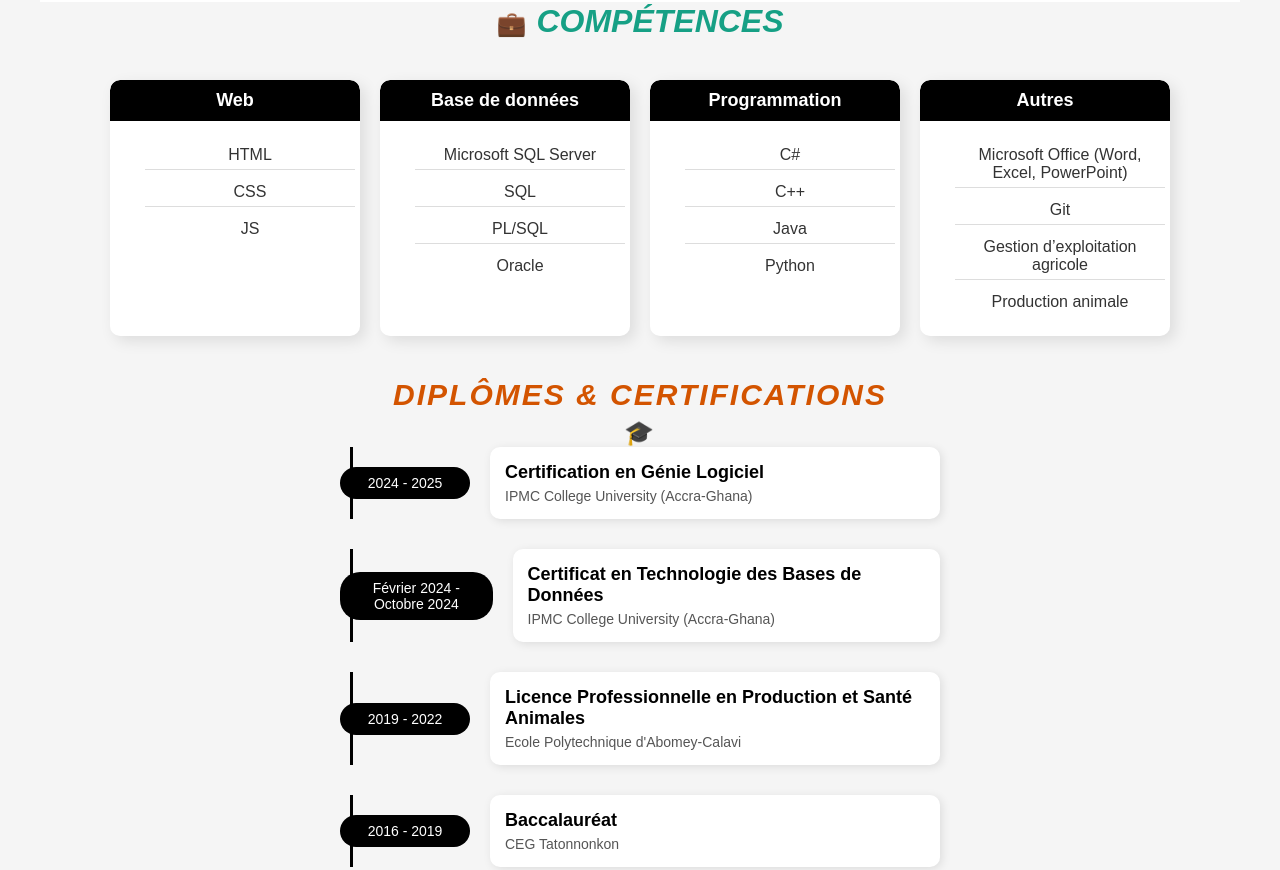
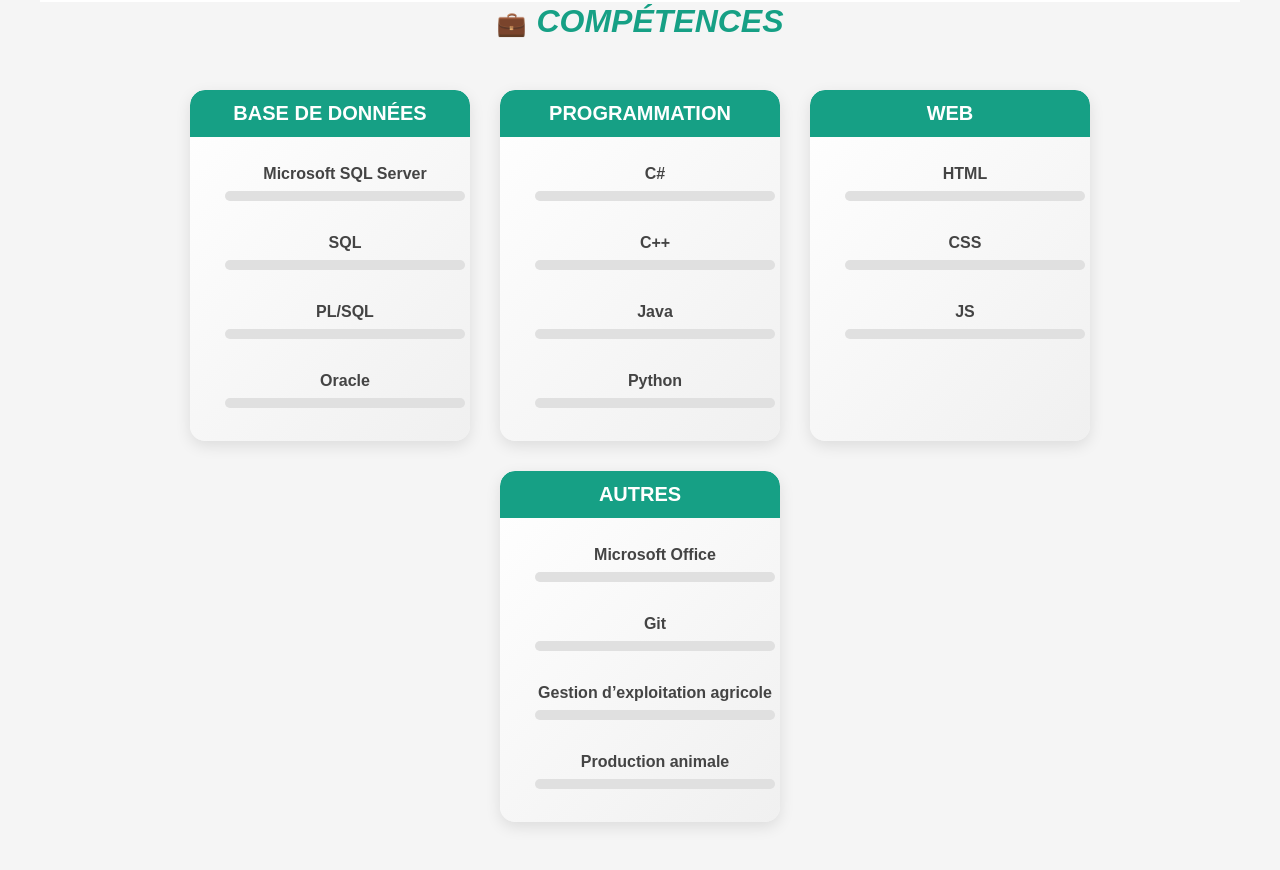
Before and after one commit to HOUDAED/edvige-portifolio.site, a plain HTML site: page index.html in a window 1280 px wide. Shown: the part 1489-2359 px from the top of the page. Drawn offline with Linux system fonts and the light colour scheme.

Commit message:
ajout du pourcentage d maitrise des competences

```diff
--- a/index.html
+++ b/index.html
@@ -143,49 +143,97 @@
         </div>
     </section>
 
-    <section id ="he-competences" class="content-section">
+    <section id="he-competences" class="content-section">
         <h2><em>Compétences</em></h2>
         <div class="competences-container">
+
             <div class="competence-category">
-                <div class="category-header">Web</div>
-                <ul>
-                    <li>HTML </li>
-                    <li>CSS </li>
-                    <li>JS</li>
-                </ul>
-            </div>
-
-            <div class="competence-category" class="content-section">
                 <div class="category-header">Base de données</div>
                 <ul>
-                    <li> Microsoft SQL Server</li>
-                    <li>SQL</li>
-                    <li>PL/SQL</li>
-                    <li>Oracle</li>
+                    <li onmouseover="animateSkill(this, 80)">Microsoft SQL Server
+                        <div class="skill-bar"><div class="skill-fill"></div></div>
+                        <span class="skill-percent"></span>
+                    </li>
+                    <li onmouseover="animateSkill(this, 85)">SQL
+                        <div class="skill-bar"><div class="skill-fill"></div></div>
+                        <span class="skill-percent"></span>
+                    </li>
+                    <li onmouseover="animateSkill(this, 75)">PL/SQL
+                        <div class="skill-bar"><div class="skill-fill"></div></div>
+                        <span class="skill-percent"></span>
+                    </li>
+                    <li onmouseover="animateSkill(this, 70)">Oracle
+                        <div class="skill-bar"><div class="skill-fill"></div></div>
+                        <span class="skill-percent"></span>
+                    </li>
                 </ul>
             </div>
 
             <div class="competence-category">
                 <div class="category-header">Programmation</div>
                 <ul>
-                    <li>C#</li>
-                    <li>C++</li>
-                    <li>Java</li>
-                    <li>Python</li>
+                    <li onmouseover="animateSkill(this, 85)">C#
+                        <div class="skill-bar"><div class="skill-fill"></div></div>
+                        <span class="skill-percent"></span>
+                    </li>
+                    <li onmouseover="animateSkill(this, 80)">C++
+                        <div class="skill-bar"><div class="skill-fill"></div></div>
+                        <span class="skill-percent"></span>
+                    </li>
+                    <li onmouseover="animateSkill(this, 75)">Java
+                        <div class="skill-bar"><div class="skill-fill"></div></div>
+                        <span class="skill-percent"></span>
+                    </li>
+                    <li onmouseover="animateSkill(this, 90)">Python
+                        <div class="skill-bar"><div class="skill-fill"></div></div>
+                        <span class="skill-percent"></span>
+                    </li>
                 </ul>
             </div>
 
             <div class="competence-category">
+                <div class="category-header">Web</div>
+                <ul>
+                    <li onmouseover="animateSkill(this, 90)">HTML
+                        <div class="skill-bar"><div class="skill-fill"></div></div>
+                        <span class="skill-percent"></span>
+                    </li>
+                    <li onmouseover="animateSkill(this, 85)">CSS
+                        <div class="skill-bar"><div class="skill-fill"></div></div>
+                        <span class="skill-percent"></span>
+                    </li>
+                    <li onmouseover="animateSkill(this, 75)">JS
+                        <div class="skill-bar"><div class="skill-fill"></div></div>
+                        <span class="skill-percent"></span>
+                    </li>
+                </ul>
+            </div>
+            <div class="competence-category">
                 <div class="category-header">Autres</div>
                 <ul>
-                    <li>Microsoft Office (Word, Excel, PowerPoint)</li>
-                    <li>Git</li>
-                    <li>Gestion d’exploitation agricole</li>
-                    <li>Production animale</li>
+                    <li onmouseover="animateSkill(this, 95)">Microsoft Office
+                        <div class="skill-bar"><div class="skill-fill"></div></div>
+                        <span class="skill-percent"></span>
+                    </li>
+                    <li onmouseover="animateSkill(this, 85)">Git
+                        <div class="skill-bar"><div class="skill-fill"></div></div>
+                        <span class="skill-percent"></span>
+                    </li>
+                    <li onmouseover="animateSkill(this, 80)">Gestion d’exploitation agricole
+                        <div class="skill-bar"><div class="skill-fill"></div></div>
+                        <span class="skill-percent"></span>
+                    </li>
+                    <li onmouseover="animateSkill(this, 85)">Production animale
+                        <div class="skill-bar"><div class="skill-fill"></div></div>
+                        <span class="skill-percent"></span>
+                    </li>
                 </ul>
             </div>
 
+        </div>
     </section>
+
+
     <section id="he-diplomes" class="content-section">
         <h2><em>Diplômes & Certifications</em></h2>
         <div class="timeline">
--- a/jr_portifolio.css
+++ b/jr_portifolio.css
@@ -484,56 +484,104 @@ button:hover, .tab-button:hover {
 .tab-content.active {
     display: block;
 }
+/* Conteneur principal des compétences */
 .competences-container {
     display: flex;
     flex-wrap: wrap;
-    gap: 20px;
+    gap: 30px;
     justify-content: center;
-    padding: 40px 10px;
+    padding: 50px 20px;
 }
 
+/* Bloc de catégorie de compétence */
 .competence-category {
-    background: white;
-    border-radius: 10px;
-    box-shadow: 5px 5px 15px rgba(0, 0, 0, 0.1);
-    width: 250px; /* Taille du bloc */
+    background: linear-gradient(135deg, #ffffff, #f0f0f0);
+    border-radius: 15px;
+    box-shadow: 0px 5px 15px rgba(0, 0, 0, 0.1);
+    width: 280px; /* Taille ajustée */
     overflow: hidden;
     position: relative;
+    transition: transform 0.3s ease-in-out;
 }
 
-.category-header {
-    background: black;
-    color: white;
-    padding: 10px;
-    text-align: center;
-    font-size: 18px;
-    font-weight: bold;
-    border-top-left-radius: 10px;
-    border-top-right-radius: 10px;
+.competence-category:hover {
+    transform: translateY(-5px);
+    box-shadow: 0px 10px 20px rgba(0, 0, 0, 0.15);
 }
 
+/* Titre des catégories */
+.category-header {
+    background: #16a085;
+    color: white;
+    padding: 12px;
+    text-align: center;
+    font-size: 20px;
+    font-weight: bold;
+    text-transform: uppercase;
+    border-top-left-radius: 15px;
+    border-top-right-radius: 15px;
+}
+
+/* Liste des compétences */
 .competence-category ul {
     list-style: none;
     padding: 20px;
     margin: 0;
     display: flex;
     flex-direction: column;
-    align-items: flex-start;
-    gap: 8px;
+    gap: 12px;
 }
 
+/* Élément de compétence */
 .competence-category ul li {
-    display: block;
+    display: flex;
+    flex-direction: column;
+    align-items: center;
     font-size: 16px;
-    padding: 5px 0;
+    font-weight: 600;
+    padding: 8px 0;
     width: 100%;
-    border-bottom: 1px solid #ddd;
     text-align: center;
+    color: #444;
+    transition: color 0.3s ease-in-out;
 }
 
-.competence-category ul li:last-child {
-    border-bottom: none;
+.competence-category ul li:hover {
+    color: #16a085;
 }
+
+/* Barre de progression */
+.skill-bar {
+    width: 100%;
+    height: 10px;
+    background: #e0e0e0;
+    border-radius: 5px;
+    overflow: hidden;
+    margin-top: 8px;
+    display: block;
+    position: relative;
+}
+
+/* Animation de la barre de progression */
+.skill-fill {
+    height: 100%;
+    width: 0;
+    background: linear-gradient(to right, #16a085, #1abc9c);
+    transition: width 2s ease-in-out;
+    border-radius: 5px;
+}
+
+/* Texte du pourcentage */
+.skill-percent {
+    display: block;
+    font-size: 14px;
+    font-weight: bold;
+    color: #555;
+    margin-top: 5px;
+    opacity: 0;
+    transition: opacity 0.5s ease-in-out;
+}
+
 
 /* Section "Diplômes & Certifications" */
 #he-diplomes h2 {
--- a/jr_portifolio.js
+++ b/jr_portifolio.js
@@ -74,3 +74,29 @@ window.addEventListener("scroll", function() {
         }
     });
 });
+
+function animateSkill(element, percentage) {
+    let skillFill = element.querySelector(".skill-fill");
+    let skillPercent = element.querySelector(".skill-percent");
+
+    skillFill.style.width = "0"; // Réinitialise l'animation
+    skillPercent.style.opacity = "0";
+
+    setTimeout(() => {
+        skillFill.style.width = percentage + "%"; // Anime la barre
+    }, 100);
+
+    let counter = 0;
+    let interval = setInterval(() => {
+        if (counter >= percentage) {
+            clearInterval(interval);
+        } else {
+            counter++;
+            skillPercent.textContent = counter + "%"; // Fait monter le nombre
+        }
+    }, 20);
+
+    setTimeout(() => {
+        skillPercent.style.opacity = "1"; // Affiche le pourcentage
+    }, 1000);
+}
```
